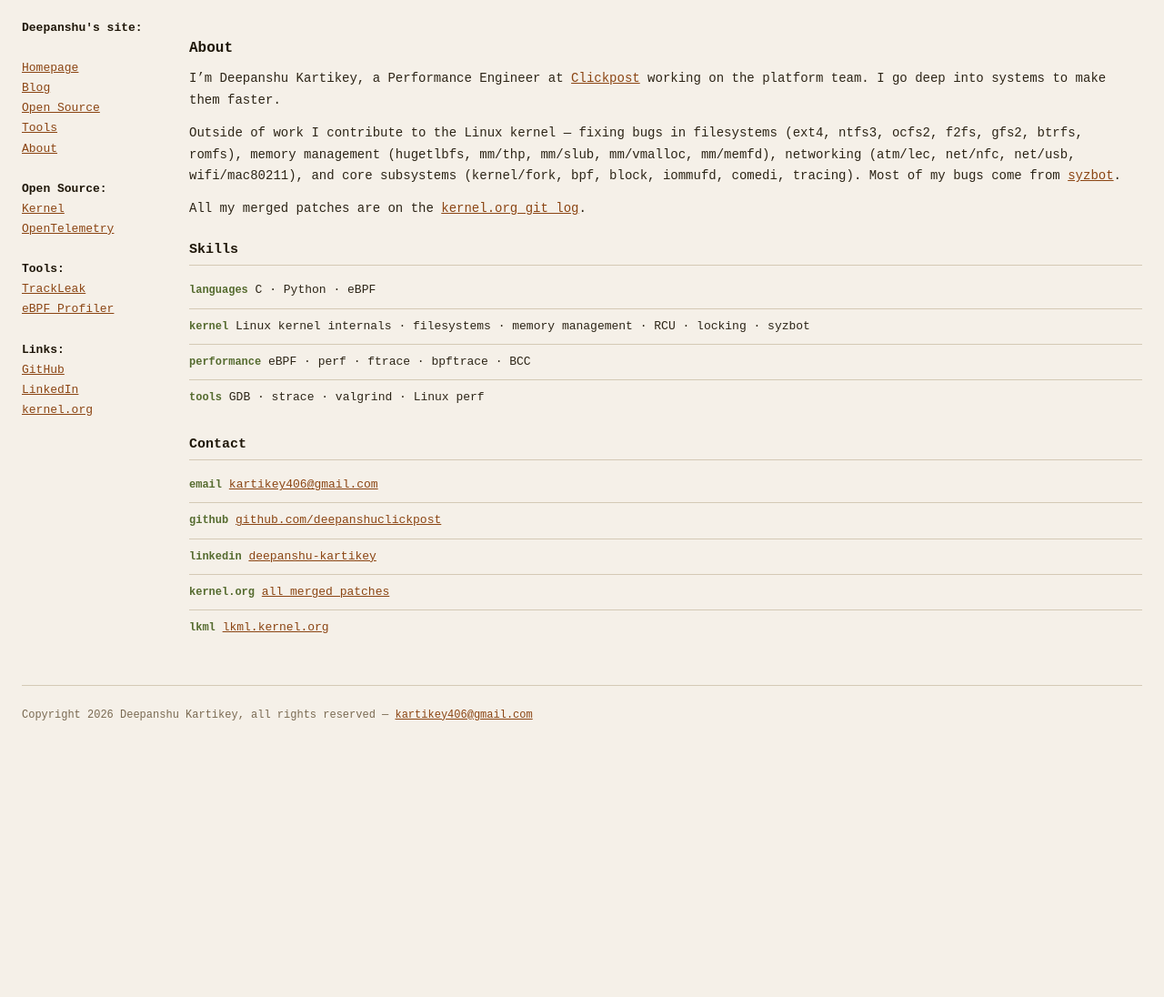
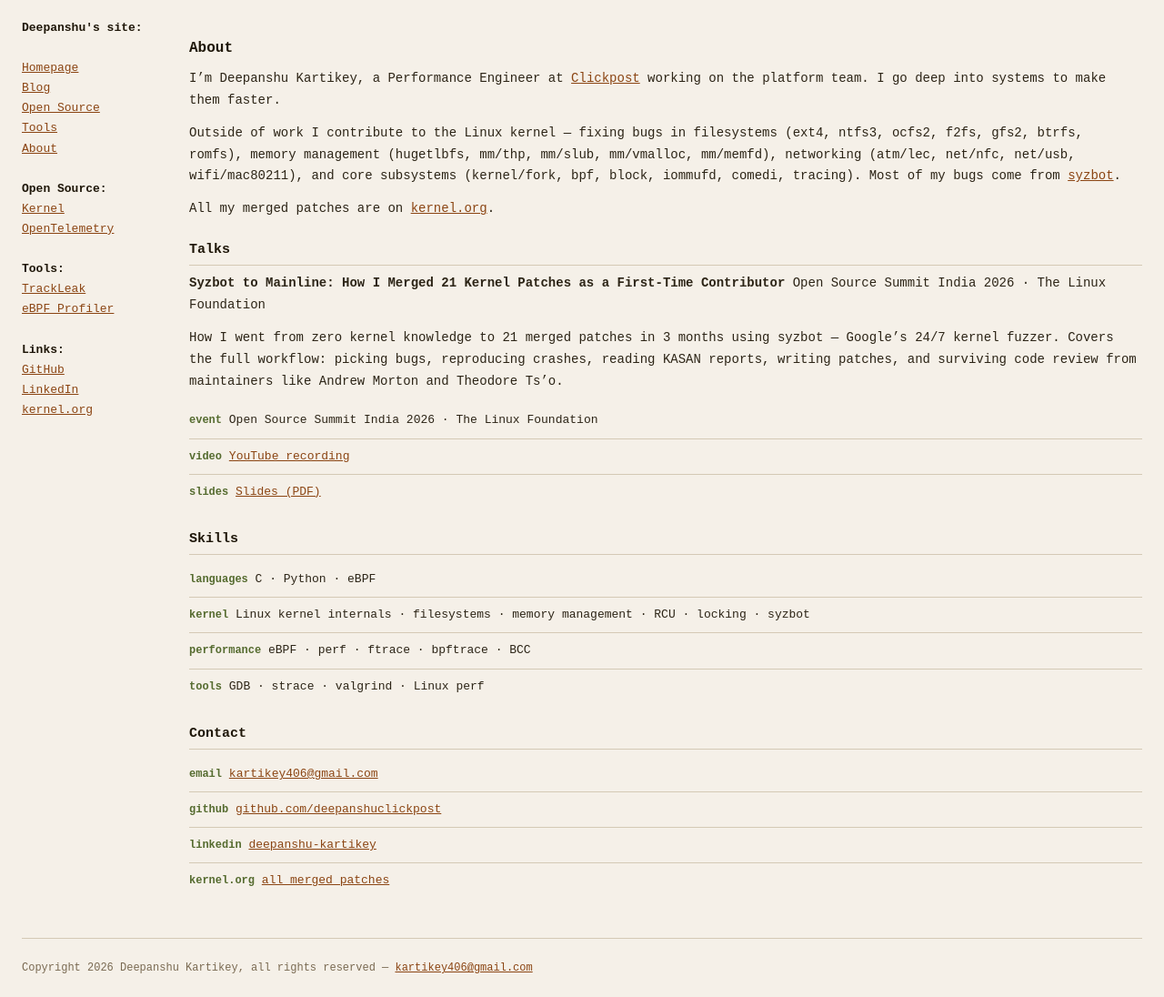
Before and after one commit to deepanshu406/deepanshukartikey.dev, a Jekyll site: the page built from about/index.md, in a window 1280 px wide. Shown: the whole page at 91% size. Built offline with Jekyll 4.4.1, drawn with Linux system fonts in a browser that asks for light colours; before the commit the page ends 900 px from its top, so only the background shows below that.

Commit message:
feat: add OSS Summit talk with YouTube and slides

```diff
--- a/about/index.md
+++ b/about/index.md
@@ -16,8 +16,24 @@ Outside of work I contribute to the Linux kernel — fixing bugs in filesystems
 (kernel/fork, bpf, block, iommufd, comedi, tracing).
 Most of my bugs come from [syzbot](https://syzkaller.appspot.com).
 
-All my merged patches are on the
-[kernel.org git log](https://git.kernel.org/pub/scm/linux/kernel/git/torvalds/linux.git/log/?qt=author&q=deepanshu).
+All my merged patches are on
+[kernel.org](https://git.kernel.org/pub/scm/linux/kernel/git/torvalds/linux.git/log/?qt=author&q=deepanshu).
+
+## Talks
+
+**Syzbot to Mainline: How I Merged 21 Kernel Patches as a First-Time Contributor**
+Open Source Summit India 2026 · The Linux Foundation
+
+How I went from zero kernel knowledge to 21 merged patches in 3 months using
+syzbot — Google's 24/7 kernel fuzzer. Covers the full workflow: picking bugs,
+reproducing crashes, reading KASAN reports, writing patches, and surviving
+code review from maintainers like Andrew Morton and Theodore Ts'o.
+
+<ul class="patch-list">
+  <li><div><span class="patch-subsystem">event</span> Open Source Summit India 2026 · The Linux Foundation</div></li>
+  <li><div><span class="patch-subsystem">video</span> <a href="https://www.youtube.com/watch?v=46tO3ZzGvD4&t=31s" target="_blank">YouTube recording</a></div></li>
+  <li><div><span class="patch-subsystem">slides</span> <a href="/assets/Syzbot_to_Mainline_OSS_India_2026__1_.pdf" target="_blank">Slides (PDF)</a></div></li>
+</ul>
 
 ## Skills
 
@@ -35,5 +51,4 @@ All my merged patches are on the
   <li><div><span class="patch-subsystem">github</span> <a href="https://github.com/deepanshuclickpost" target="_blank">github.com/deepanshuclickpost</a></div></li>
   <li><div><span class="patch-subsystem">linkedin</span> <a href="https://www.linkedin.com/in/deepanshu-kartikey-16024498/" target="_blank">deepanshu-kartikey</a></div></li>
   <li><div><span class="patch-subsystem">kernel.org</span> <a href="https://git.kernel.org/pub/scm/linux/kernel/git/torvalds/linux.git/log/?qt=author&q=deepanshu" target="_blank">all merged patches</a></div></li>
-  <li><div><span class="patch-subsystem">lkml</span> <a href="https://lkml.kernel.org/r/kartikey406@gmail.com" target="_blank">lkml.kernel.org</a></div></li>
 </ul>
```
Also changed, not shown: index.md (+10 -4 lines).
